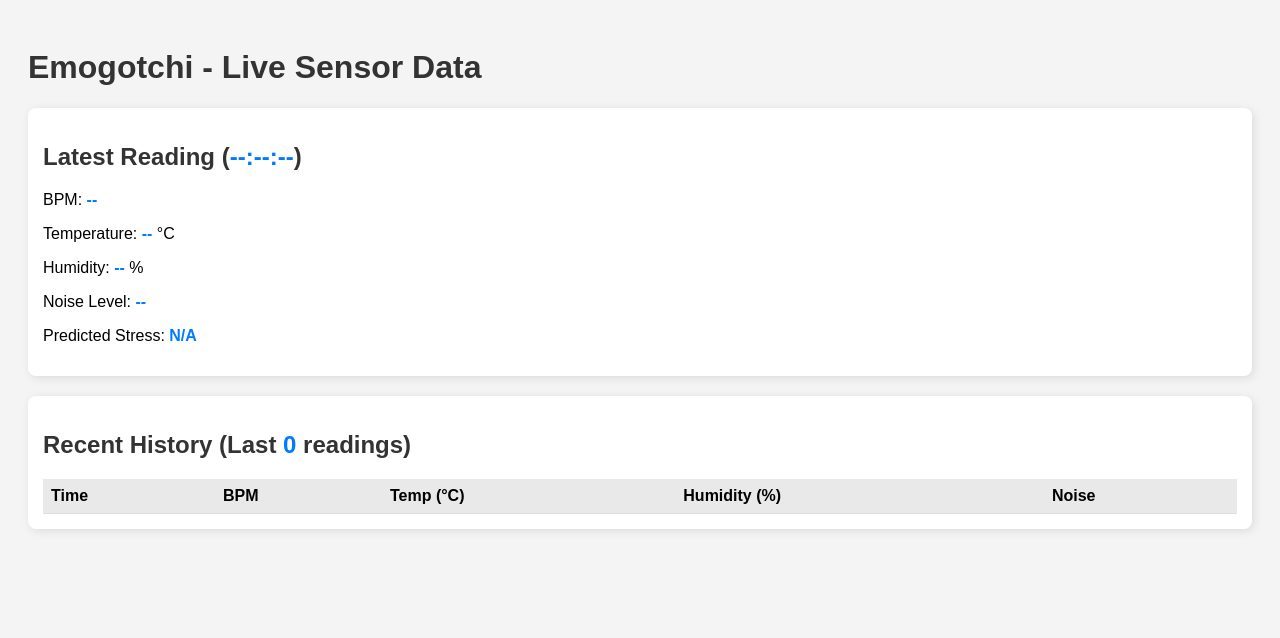
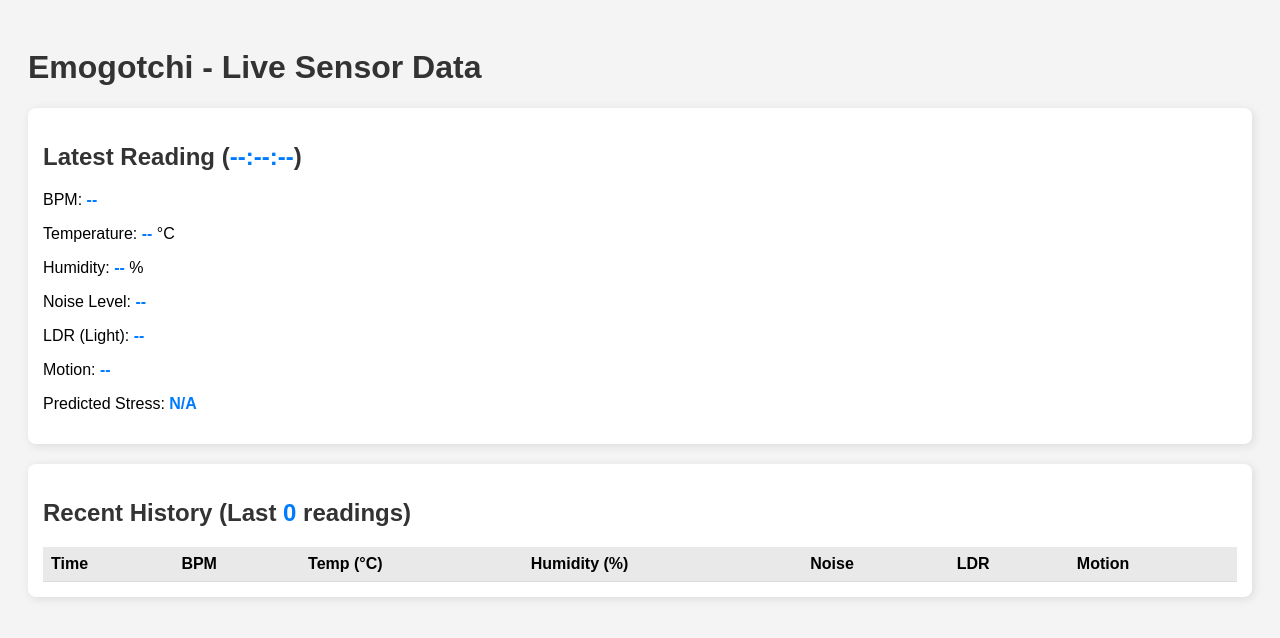
Before and after one commit to CPLADRAGON/CS3237-Emogotchi, a Flask app: page / in a window 1280 px wide. Shown: the top 638 px of the page. Run offline with Flask 3, Linux system fonts and the light colour scheme; data that the repository does not hold is empty.

Commit message:
Update index.html

```diff
--- a/Server/templates/index.html
+++ b/Server/templates/index.html
@@ -58,6 +58,10 @@
         <p>Temperature: <span id="latest-temp">--</span> °C</p>
         <p>Humidity: <span id="latest-hum">--</span> %</p>
         <p>Noise Level: <span id="latest-noise">--</span></p>
+        <!-- ADDED LDR and Motion -->
+        <p>LDR (Light): <span id="latest-ldr">--</span></p>
+        <p>Motion: <span id="latest-motion">--</span></p>
+
         <p>Predicted Stress: <span id="latest-prediction">N/A</span></p>
     </div>
 
@@ -71,6 +75,9 @@
                     <th>Temp (°C)</th>
                     <th>Humidity (%)</th>
                     <th>Noise</th>
+                    <!-- ADDED LDR and Motion -->
+                    <th>LDR</th>
+                    <th>Motion</th>
                 </tr>
             </thead>
             <tbody>
@@ -95,8 +102,21 @@
                 document.getElementById('latest-temp').textContent = latest.temperature !== undefined ? latest.temperature.toFixed(1) : '--';
                 document.getElementById('latest-hum').textContent = latest.humidity !== undefined ? latest.humidity.toFixed(0) : '--';
                 document.getElementById('latest-noise').textContent = latest.noise !== undefined ? latest.noise : '--';
-                // Inside updateData function, after updating other fields:
+
+                // --- ADDED LDR and Motion ---
+                document.getElementById('latest-ldr').textContent = latest.ldr !== undefined ? latest.ldr : '--';
+
+                let motionText = '--';
+                if (latest.in_motion === 0) {
+                    motionText = 'Still';
+                } else if (latest.in_motion === 1) {
+                    motionText = 'Moving';
+                }
+                document.getElementById('latest-motion').textContent = motionText;
+                // ---
+
                 document.getElementById('latest-prediction').textContent = data.prediction || 'N/A';
+
                 // Update History Table
                 const history = data.history || [];
                 const tableBody = document.getElementById('history-table').querySelector('tbody');
@@ -112,6 +132,18 @@
                     row.insertCell().textContent = entry.temperature !== undefined ? entry.temperature.toFixed(1) : '--';
                     row.insertCell().textContent = entry.humidity !== undefined ? entry.humidity.toFixed(0) : '--';
                     row.insertCell().textContent = entry.noise !== undefined ? entry.noise : '--';
+
+                    // --- ADDED LDR and Motion ---
+                    row.insertCell().textContent = entry.ldr !== undefined ? entry.ldr : '--';
+
+                    let historyMotionText = '--';
+                    if (entry.in_motion === 0) {
+                        historyMotionText = 'Still';
+                    } else if (entry.in_motion === 1) {
+                        historyMotionText = 'Moving';
+                    }
+                    row.insertCell().textContent = historyMotionText;
+                    // ---
                 });
 
             } catch (error) {
```
